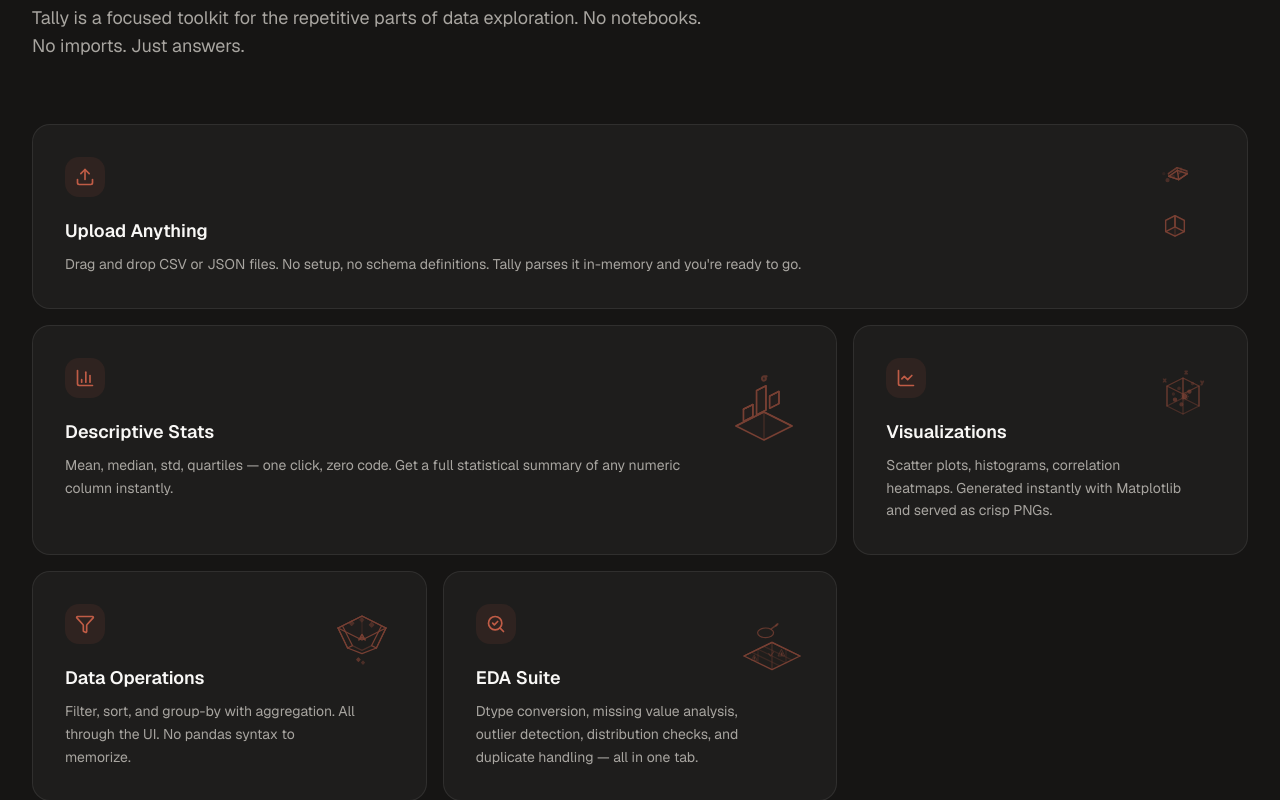
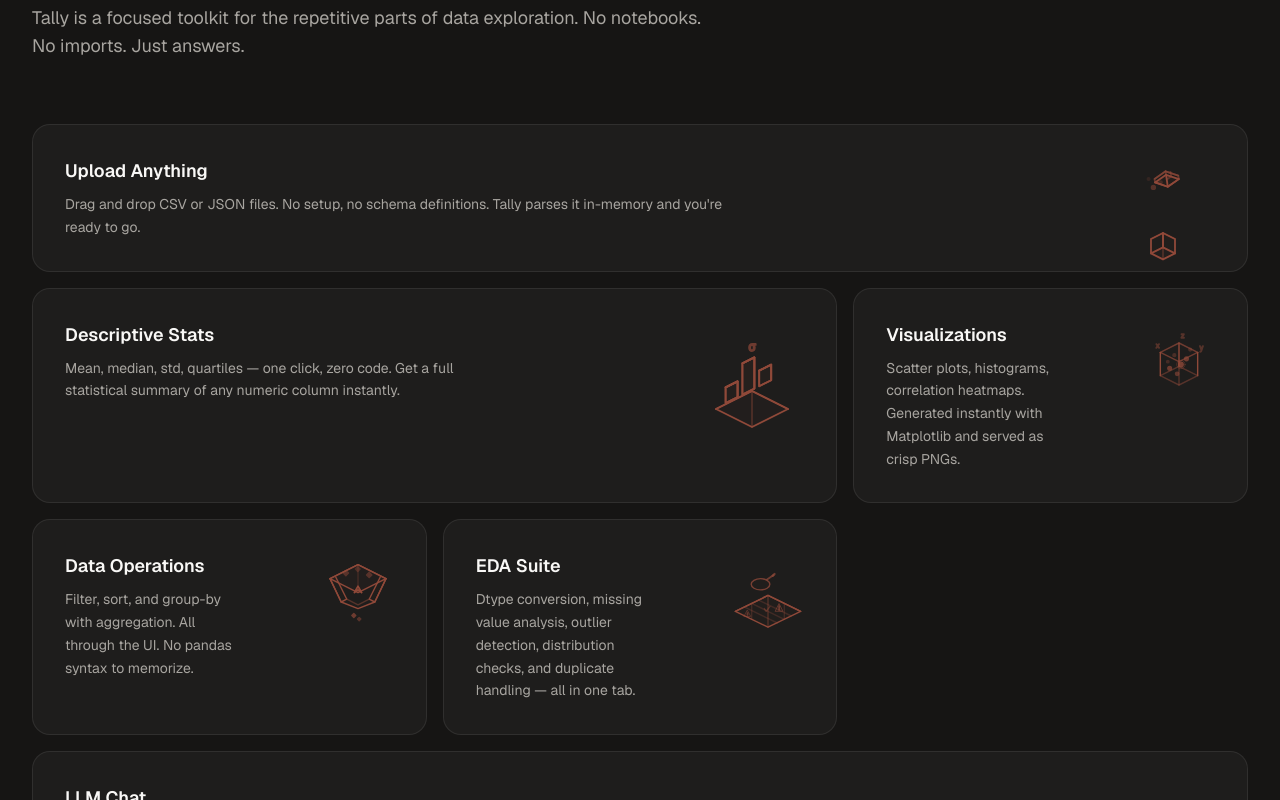
Before and after one commit to xyzprtk/tally, a Next.js app in the folder frontend/: page / in a window 1280 px wide. Shown: the part 980-1780 px from the top of the page. Built offline with nearby package versions, Linux system fonts and the light colour scheme.

Commit message:
feat : replace generic icons with larger isometric SVGs and improve card spacing

```diff
--- a/frontend/components/landing/Features.tsx
+++ b/frontend/components/landing/Features.tsx
@@ -2,14 +2,6 @@
 
 import { useState } from "react";
 import { motion } from "framer-motion";
-import {
-  Upload,
-  BarChart3,
-  LineChart,
-  Filter,
-  SearchCheck,
-  MessageSquareCode,
-} from "lucide-react";
 import {
   IsoUpload,
   IsoStats,
@@ -21,7 +13,6 @@
 
 const features = [
   {
-    icon: Upload,
     illustration: IsoUpload,
     title: "Upload Anything",
     description:
@@ -29,7 +20,6 @@
     span: "lg:col-span-3",
   },
   {
-    icon: BarChart3,
     illustration: IsoStats,
     title: "Descriptive Stats",
     description:
@@ -37,7 +27,6 @@
     span: "lg:col-span-2",
   },
   {
-    icon: LineChart,
     illustration: IsoVisualizations,
     title: "Visualizations",
     description:
@@ -45,7 +34,6 @@
     span: "lg:col-span-1",
   },
   {
-    icon: Filter,
     illustration: IsoDataOps,
     title: "Data Operations",
     description:
@@ -53,7 +41,6 @@
     span: "lg:col-span-1",
   },
   {
-    icon: SearchCheck,
     illustration: IsoEDA,
     title: "EDA Suite",
     description:
@@ -61,7 +48,6 @@
     span: "lg:col-span-1",
   },
   {
-    icon: MessageSquareCode,
     illustration: IsoLLMChat,
     title: "LLM Chat",
     description:
@@ -111,9 +97,9 @@
           className="grid grid-cols-1 md:grid-cols-2 lg:grid-cols-3 gap-4"
         >
           {features.map((feature) => {
-            const Icon = feature.icon;
             const Illustration = feature.illustration;
             const isLarge = feature.span.includes("col-span-3") || feature.span.includes("col-span-2");
+            const isSmall = feature.span === "lg:col-span-1";
             const isHovered = hoveredCard === feature.title;
 
             return (
@@ -124,15 +110,19 @@
                 onHoverEnd={() => setHoveredCard(null)}
                 className={`group relative rounded-2xl border border-border bg-card p-6 md:p-8 transition-all duration-300 hover:border-[#C05C46]/30 hover:-translate-y-0.5 hover:shadow-[0_12px_40px_-12px_rgba(192,92,70,0.12)] overflow-hidden ${feature.span}`}
               >
-                {/* Isometric illustration - top right */}
+                {/* Isometric illustration - top right, scaled up */}
                 <motion.div
-                  className={`absolute top-3 right-3 md:top-4 md:right-4 pointer-events-none ${
-                    isLarge ? "w-24 h-24 md:w-28 md:h-28" : "w-20 h-20 md:w-24 md:h-24"
+                  className={`absolute top-2 right-2 md:top-3 md:right-3 pointer-events-none ${
+                    isLarge
+                      ? "w-32 h-32 md:w-36 md:h-36"
+                      : isSmall
+                        ? "w-24 h-24 md:w-28 md:h-28"
+                        : "w-28 h-28 md:w-32 md:h-32"
                   }`}
                   animate={
                     isHovered
-                      ? { y: -6, opacity: 0.9, scale: 1.04 }
-                      : { y: 0, opacity: 0.55, scale: 1 }
+                      ? { y: -8, opacity: 1, scale: 1.05 }
+                      : { y: 0, opacity: 0.7, scale: 1 }
                   }
                   transition={{ type: "spring", stiffness: 300, damping: 20 }}
                   style={{ color: "#C05C46" }}
@@ -140,14 +130,14 @@
                   <Illustration className="w-full h-full" />
                 </motion.div>
 
+                {/* Text content - left aligned with padding to avoid SVG collision */}
                 <div className="relative z-10">
-                  <div className="flex h-10 w-10 items-center justify-center rounded-xl bg-[#C05C46]/10 text-[#C05C46] mb-5">
-                    <Icon className="h-5 w-5" />
-                  </div>
-                  <h3 className="text-lg font-semibold text-foreground mb-2">
+                  <h3 className="text-lg font-semibold text-foreground mb-2 pr-20 md:pr-24">
                     {feature.title}
                   </h3>
-                  <p className="text-sm text-muted-foreground leading-relaxed max-w-[90%]">
+                  <p className={`text-sm text-muted-foreground leading-relaxed ${
+                    isLarge ? "max-w-[65%] md:max-w-[60%]" : "max-w-[60%] md:max-w-[55%]"
+                  }`}>
                     {feature.description}
                   </p>
                 </div>
```
